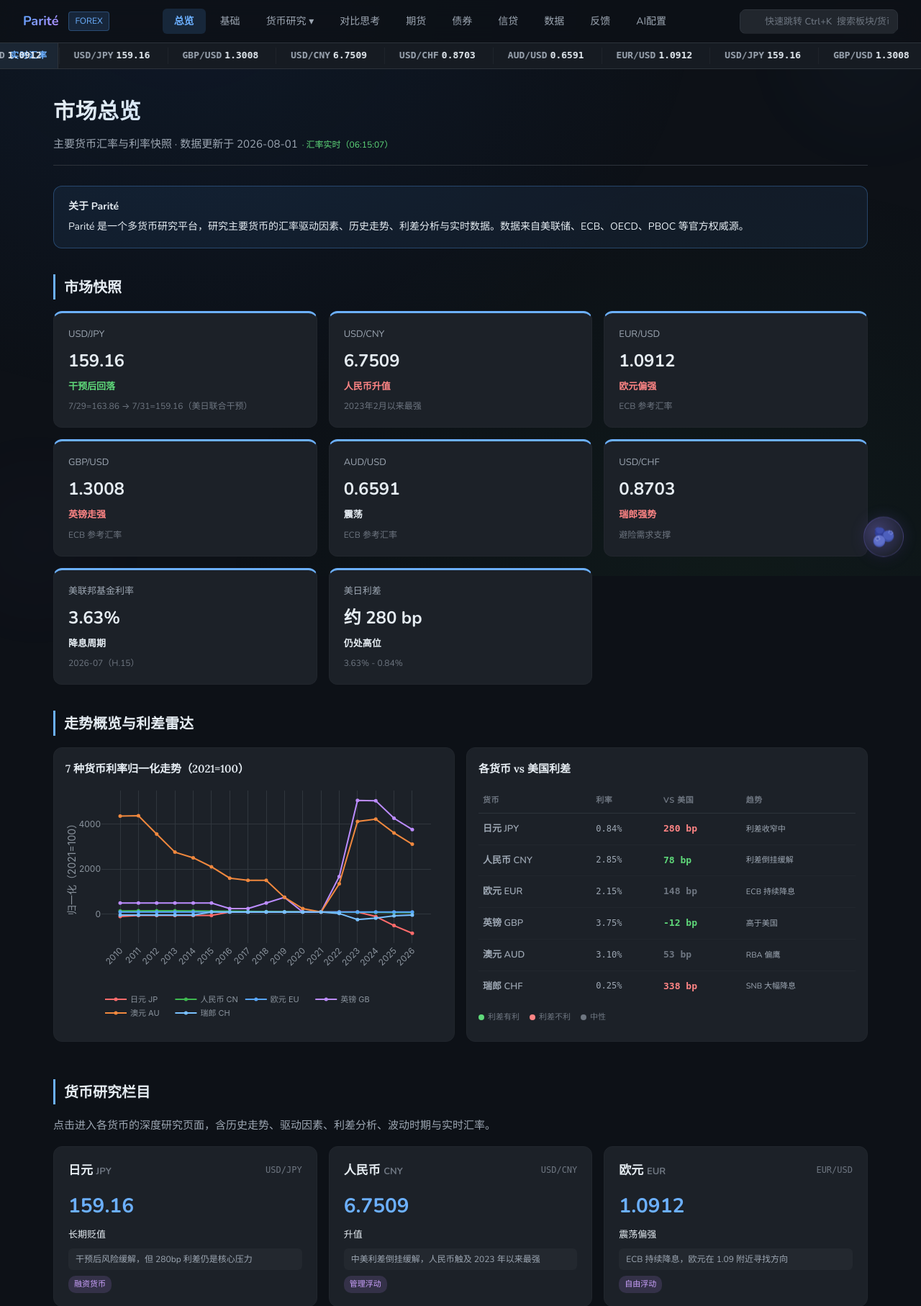
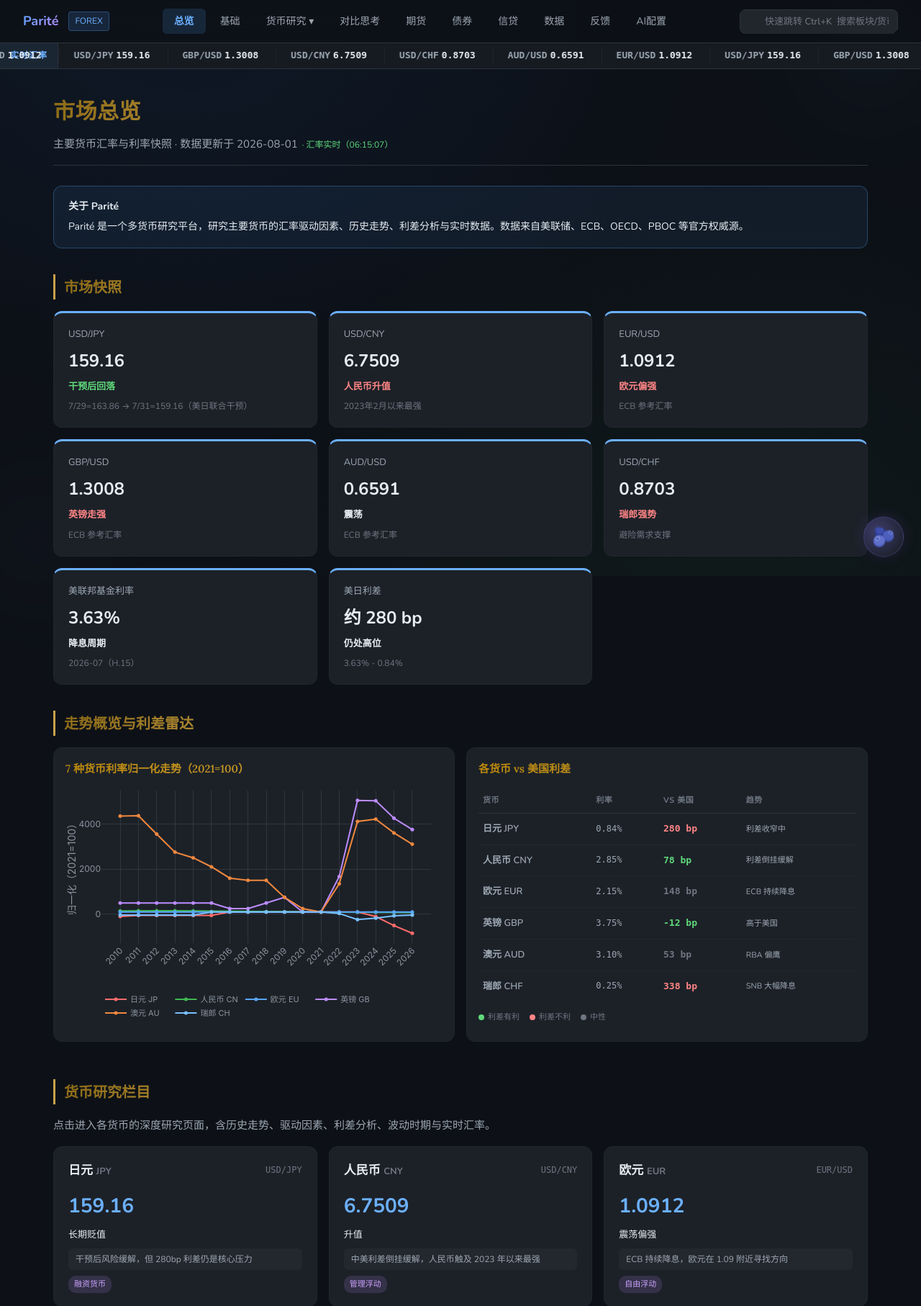
Before and after one commit to snowjqm-sys/parite-forex, a Flask app: page / in a window 1280 px wide. Shown: the top 1814 px of the page at 72% size. Run offline with Flask 3, Linux system fonts and the light colour scheme; data that the repository does not hold is empty; some libraries are stand-ins or nearby versions.

Commit message:
style: 板块标题改为金色渐变

```diff
--- a/static/css/style.css
+++ b/static/css/style.css
@@ -120,10 +120,11 @@ body::before {
 .page-header h1 {
     font-size: 30px;
     font-family: var(--font-serif);
-    background: linear-gradient(135deg, #e6edf3, #6cb0ff);
+    background: linear-gradient(135deg, #8B6914 0%, #C9A24B 35%, #F0D080 65%, #B8860B 100%);
     -webkit-background-clip: text;
     -webkit-text-fill-color: transparent;
     background-clip: text;
+    color: transparent;
     font-weight: 600;
     letter-spacing: 0.5px;
 }
@@ -135,10 +136,14 @@ body::before {
 .section-title {
     font-size: 20px;
     font-family: var(--font-serif);
-    color: var(--text);
+    background: linear-gradient(135deg, #8B6914 0%, #C9A24B 35%, #E8C36A 70%, #B8860B 100%);
+    -webkit-background-clip: text;
+    -webkit-text-fill-color: transparent;
+    background-clip: text;
+    color: transparent;
     margin: 36px 0 16px;
     padding-left: 12px;
-    border-left: 3px solid var(--primary);
+    border-left: 3px solid #C9A24B;
     display: flex;
     align-items: center;
     gap: 8px;
@@ -155,7 +160,17 @@ body::before {
     transition: border-color 0.2s, transform 0.2s;
 }
 .card:hover { border-color: var(--border); }
-.card h3 { color: var(--text); margin-bottom: 8px; font-size: 17px; font-family: var(--font-serif); font-weight: 600; }
+.card h3 {
+    color: transparent;
+    background: linear-gradient(135deg, #B8860B, #D4A843);
+    -webkit-background-clip: text;
+    -webkit-text-fill-color: transparent;
+    background-clip: text;
+    margin-bottom: 8px;
+    font-size: 17px;
+    font-family: var(--font-serif);
+    font-weight: 600;
+}
 
 /* ---------- 网格 ---------- */
 .grid-2 { display: grid; grid-template-columns: 1fr 1fr; gap: 16px; }
```
